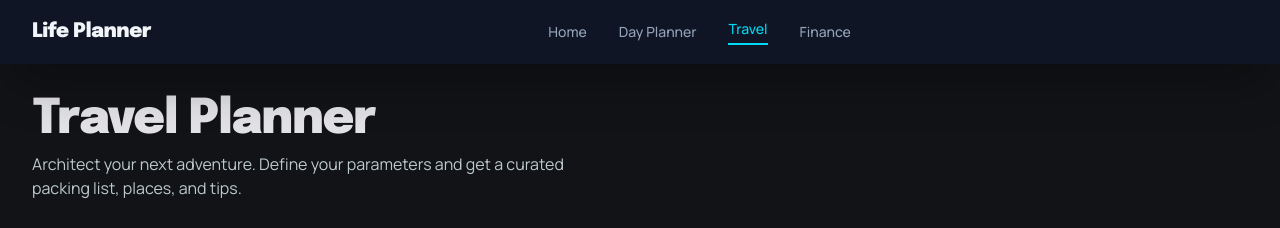
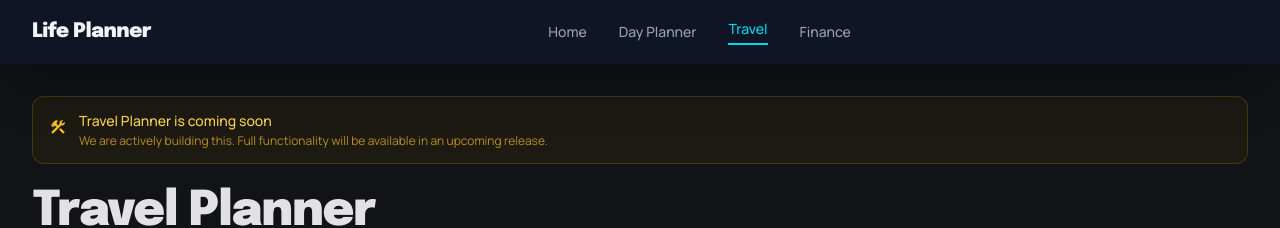
Before and after one commit to 9117KET/ket_deepwork, a React (Vite) app: page /travel in a window 1280 px wide. Shown: the top 228 px of the page. Built offline with nearby package versions, Linux system fonts and the light colour scheme; no server answers.

Commit message:
feat: add coming soon banner to Travel, Finance, and Calendar pages

```diff
--- /dev/null
+++ b/src/components/ui/ComingSoonBanner.tsx
@@ -0,0 +1,24 @@
+import { MaterialIcon } from "./MaterialIcon";
+
+interface ComingSoonBannerProps {
+  feature?: string;
+}
+
+export function ComingSoonBanner({ feature }: ComingSoonBannerProps) {
+  return (
+    <div className="mb-6 flex items-start gap-3 rounded-xl border border-amber-500/20 bg-amber-500/5 px-4 py-3.5">
+      <MaterialIcon
+        name="construction"
+        className="mt-0.5 shrink-0 text-lg text-amber-400"
+      />
+      <div>
+        <p className="text-sm font-medium text-amber-300">
+          {feature ? `${feature} is coming soon` : "This feature is coming soon"}
+        </p>
+        <p className="mt-0.5 text-xs text-amber-400/70">
+          We are actively building this. Full functionality will be available in an upcoming release.
+        </p>
+      </div>
+    </div>
+  );
+}
--- a/src/pages/CalendarSyncPage.tsx
+++ b/src/pages/CalendarSyncPage.tsx
@@ -6,6 +6,7 @@
 
 import { useEffect, useMemo, useRef, useState } from "react";
 import { Link } from "react-router-dom";
+import { ComingSoonBanner } from "../components/ui/ComingSoonBanner";
 import { useAuth } from "../contexts/AuthContext";
 import { AppChrome } from "../components/layout/AppChrome";
 import {
@@ -185,6 +186,7 @@ export function CalendarSyncPage() {
       maxWidthClass="max-w-4xl"
       showCalendarLink
     >
+      <ComingSoonBanner feature="Google Calendar Sync" />
       <header className="mb-12">
         <h1 className="font-shareHeadline text-4xl font-extrabold tracking-tight text-share-onSurface">
           Sync your world
--- a/src/pages/FinancialPlannerPage.tsx
+++ b/src/pages/FinancialPlannerPage.tsx
@@ -9,6 +9,7 @@ import { Link, NavLink } from "react-router-dom";
 import { AppChrome } from "../components/layout/AppChrome";
 import { appPrimaryButtonClass } from "../components/layout/appClasses";
 import { MaterialIcon } from "../components/ui/MaterialIcon";
+import { ComingSoonBanner } from "../components/ui/ComingSoonBanner";
 
 function sideLinkClass(active: boolean) {
   return active
@@ -67,6 +68,9 @@ export function FinancialPlannerPage() {
         </aside>
 
         <main className="relative flex min-h-[min(70vh,calc(100vh-8rem))] flex-1 flex-col items-center justify-center overflow-hidden py-8 md:py-12 lg:py-16">
+          <div className="relative z-10 w-full max-w-3xl px-2">
+            <ComingSoonBanner feature="Financial Planner" />
+          </div>
           <div className="pointer-events-none absolute left-1/2 top-1/2 h-[500px] w-[500px] -translate-x-1/2 -translate-y-1/2 rounded-full bg-share-primary/5 blur-[120px]" />
           <section className="relative z-10 w-full max-w-3xl text-center">
             <div className="relative overflow-hidden rounded-xl border border-share-outlineVariant/10 bg-share-surfaceContainerLow p-10 shadow-2xl md:p-16">
--- a/src/pages/TravelPlannerPage.tsx
+++ b/src/pages/TravelPlannerPage.tsx
@@ -6,6 +6,7 @@
 
 import { useState, type FormEvent } from "react";
 import { Link } from "react-router-dom";
+import { ComingSoonBanner } from "../components/ui/ComingSoonBanner";
 import { AppChrome } from "../components/layout/AppChrome";
 import {
   appCardClass,
@@ -86,6 +87,7 @@ export function TravelPlannerPage() {
 
   return (
     <AppChrome headerPositionClass="top-0" mobileActive="travel" maxWidthClass="max-w-7xl">
+      <ComingSoonBanner feature="Travel Planner" />
       <div className="mb-10">
         <h1 className="font-shareHeadline text-4xl font-black tracking-tight text-share-onSurface md:text-5xl">
           Travel Planner
```
